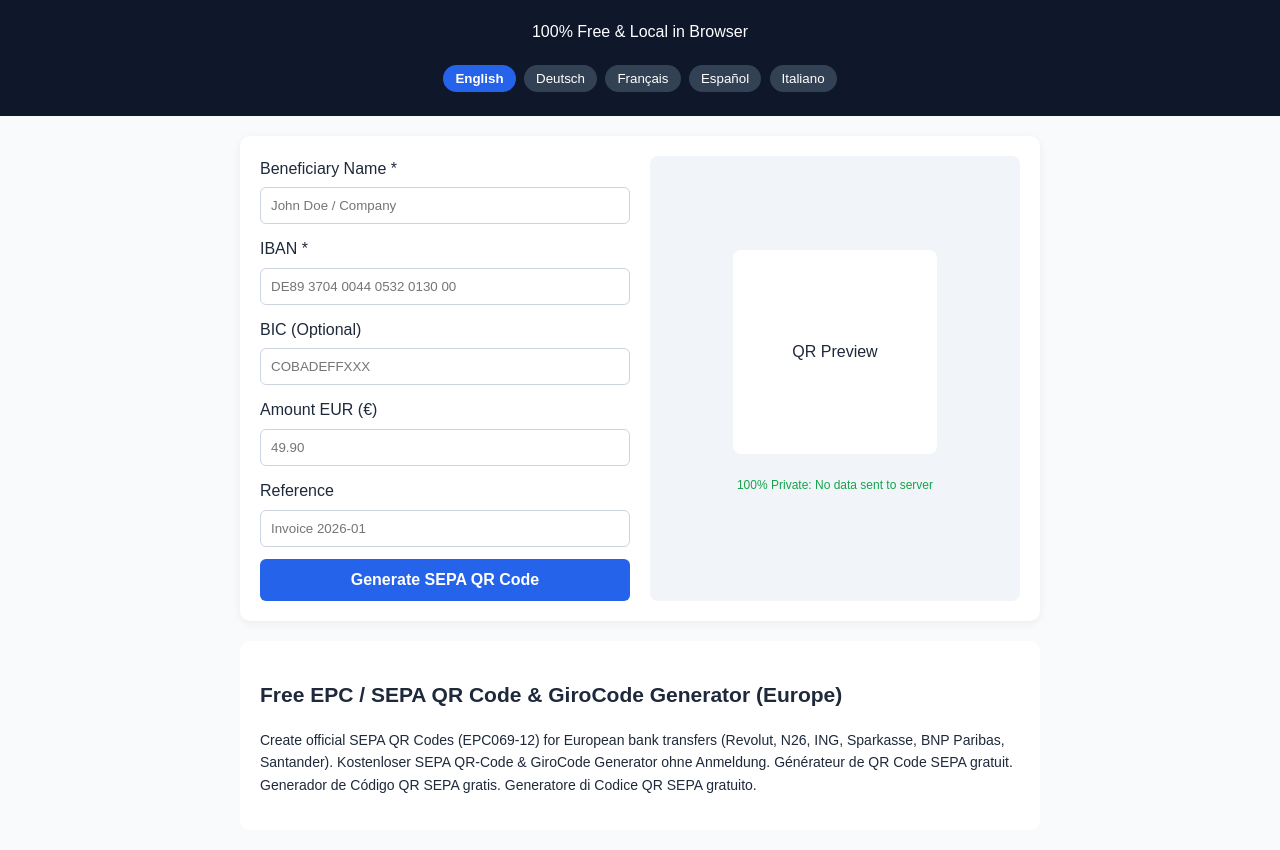
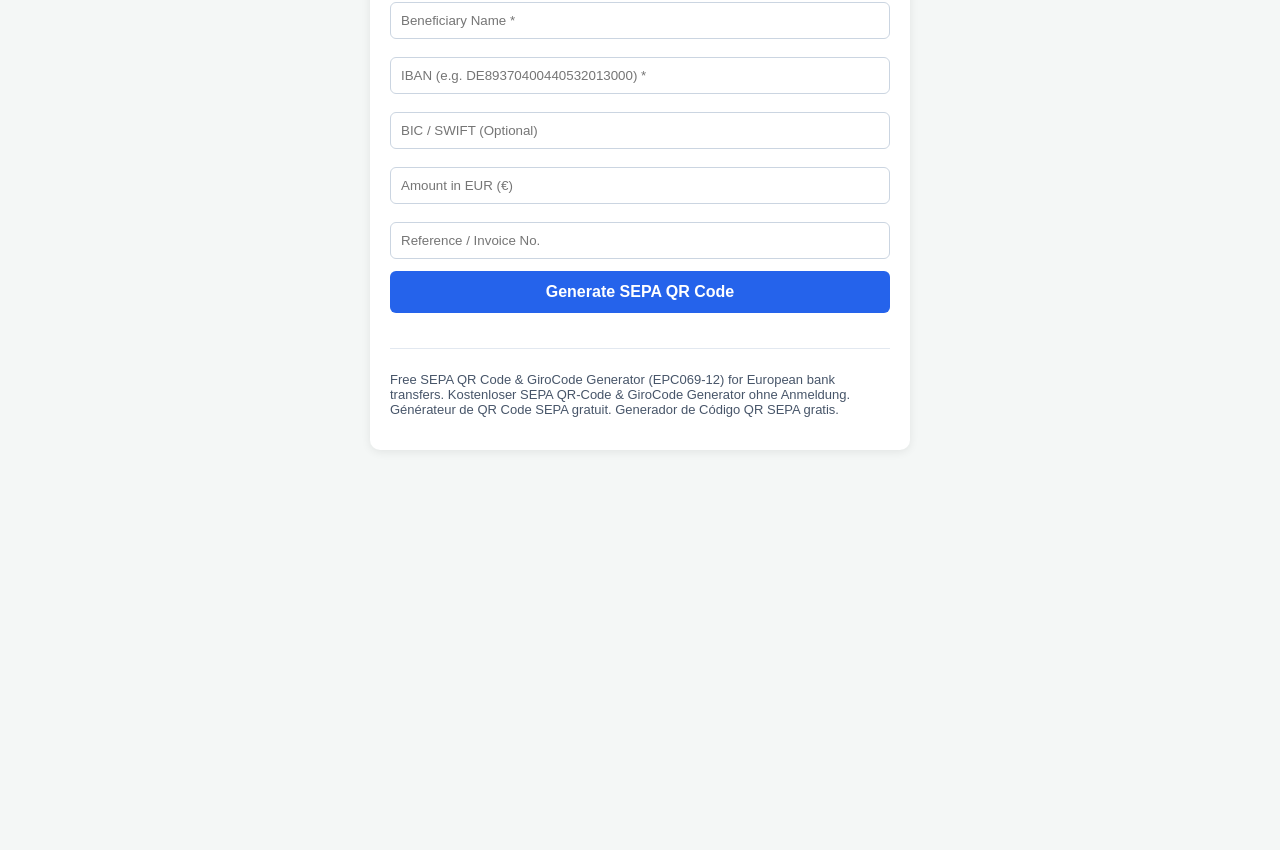
Before and after one commit to digitalboostpro7-maker/digitalboostpro7-maker.github.io, a plain HTML site: page sepa-qr.html in a window 1280 px wide. Shown: the part 95-945 px from the top of the page. After the commit the page ends 800 px from the top, so only its background shows below. Drawn offline with Linux system fonts and the light colour scheme.

Commit message:
Update sepa-qr.html

```diff
--- a/sepa-qr.html
+++ b/sepa-qr.html
@@ -1,90 +1,52 @@
 <!DOCTYPE html>
 <html lang="en">
 <head>
-  <meta name="google-site-verification" content="iVjalkXLvBYutIu_K0eG2R_uotiroyV3b9hk2oXOibk" />
 <meta charset="UTF-8">
 <meta name="viewport" content="width=device-width, initial-scale=1.0">
 <meta name="google-site-verification" content="iVjalkXLvBYutIu_K0eG2R_uotiroyV3b9hk2oXOibk" />
 <title>Free SEPA QR Code & GiroCode Generator (EPC)</title>
-<meta name="description" content="Free SEPA QR Code & GiroCode generator (EPC069-12). Create bank transfer QR codes from IBAN without signup. Kostenlos, Gratuit, Gratis.">
-<meta name="keywords" content="SEPA QR code generator, GiroCode erstellen kostenlos, EPC QR code maker, IBAN QR code generator, Générateur QR Code SEPA gratuit">
+<meta name="description" content="Free SEPA QR Code & GiroCode generator. Create bank transfer QR codes from IBAN without signup. Kostenlos, Gratuit, Gratis.">
+<meta name="keywords" content="SEPA QR code generator, GiroCode erstellen kostenlos, EPC QR code maker, IBAN QR code">
 <link rel="canonical" href="https://github.io">
 <script src="https://quge5.com" data-zone="316750" async data-cfasync="false"></script>
 <script src="https://cloudflare.com"></script>
 <style>
-body{font-family:sans-serif;background:#f8fafc;color:#1e293b;margin:0;padding:0;line-height:1.6}
-header{background:#0f172a;color:#fff;padding:20px 15px;text-align:center}
-.lang-btn{background:#334155;color:#fff;border:none;padding:6px 12px;margin:4px 2px;border-radius:15px;cursor:pointer}
-.lang-btn.active{background:#2563eb;font-weight:bold}
-.container{max-width:800px;margin:20px auto;padding:0 15px}
-.box{background:#fff;padding:20px;border-radius:10px;box-shadow:0 2px 10px rgba(0,0,0,0.06);display:grid;grid-template-columns:1fr 1fr;gap:20px}
-@media(max-width:700px){.box{grid-template-columns:1fr}}
+body{font-family:sans-serif;background:#f4f7f6;color:#1e293b;margin:0;padding:15px}
+.box{max-width:500px;margin:20px auto;background:#fff;padding:20px;border-radius:10px;box-shadow:0 2px 10px rgba(0,0,0,0.08)}
+h1{font-size:22px;margin:0 0 10px;text-align:center}
 input{width:100%;padding:10px;margin:6px 0 12px;border:1px solid #cbd5e1;border-radius:6px;box-sizing:border-box}
-.btn{width:100%;background:#2563eb;color:#fff;border:none;padding:12px;font-size:16px;font-weight:bold;border-radius:6px;cursor:pointer}
-.qr-area{background:#f1f5f9;padding:20px;border-radius:8px;text-align:center;display:flex;flex-direction:column;align-items:center;justify-content:center}
-#qrcode{background:#fff;padding:12px;border-radius:8px;margin-bottom:12px;min-height:180px;min-width:180px;display:flex;align-items:center;justify-content:center}
-.dl-btn{background:#16a34a;color:#fff;border:none;padding:10px 20px;font-weight:bold;border-radius:6px;cursor:pointer;display:none}
-.seo{background:#fff;padding:20px;border-radius:10px;margin-top:20px;font-size:14px}
+button{width:100%;background:#2563eb;color:#fff;border:none;padding:12px;font-size:16px;font-weight:bold;border-radius:6px;cursor:pointer}
+#qrcode{margin:15px auto;display:flex;justify-content:center}
+.dl{background:#16a34a;display:none;margin-top:10px}
+.seo{font-size:13px;color:#475569;margin-top:20px;border-top:1px solid #e2e8f0;padding-top:10px}
 </style>
 </head>
 <body>
-<header>
-<h1 id="t1">Free SEPA QR Code & GiroCode Generator</h1>
-<p id="t2">Instant, 100% Free & Local in Your Browser (GDPR Compliant)</p>
-<div>
-<button class="lang-btn active" id="b-en" onclick="setL('en')">English</button>
-<button class="lang-btn" id="b-de" onclick="setL('de')">Deutsch</button>
-<button class="lang-btn" id="b-fr" onclick="setL('fr')">Français</button>
-<button class="lang-btn" id="b-es" onclick="setL('es')">Español</button>
-<button class="lang-btn" id="b-it" onclick="setL('it')">Italiano</button>
-</div>
-</header>
-<div class="container">
 <div class="box">
-<div>
-<label id="l1">Beneficiary Name *</label>
-<input type="text" id="name" placeholder="John Doe / Company">
-<label id="l2">IBAN *</label>
-<input type="text" id="iban" placeholder="DE89 3704 0044 0532 0130 00">
-<label id="l3">BIC / SWIFT (Optional)</label>
-<input type="text" id="bic" placeholder="COBADEFFXXX">
-<label id="l4">Amount in EUR (€)</label>
-<input type="number" id="amt" step="0.01" placeholder="49.90">
-<label id="l5">Reference / Invoice No.</label>
-<input type="text" id="ref" placeholder="Invoice 2026-01">
-<button class="btn" id="bg" onclick="makeQR()">Generate SEPA QR Code</button>
-</div>
-<div class="qr-area">
-<div id="qrcode">QR Preview</div>
-<button class="dl-btn" id="bd" onclick="dlQR()">Download PNG</button>
-<p style="font-size:12px;color:#16a34a;margin-top:10px;">100% Private: No data sent to server</p>
-</div>
-</div>
+<h1>Free SEPA QR & GiroCode Generator</h1>
+<input type="text" id="name" placeholder="Beneficiary Name *">
+<input type="text" id="iban" placeholder="IBAN (e.g. DE89370400440532013000) *">
+<input type="text" id="bic" placeholder="BIC / SWIFT (Optional)">
+<input type="number" id="amt" step="0.01" placeholder="Amount in EUR (€)">
+<input type="text" id="ref" placeholder="Reference / Invoice No.">
+<button onclick="makeQR()">Generate SEPA QR Code</button>
+<div id="qrcode"></div>
+<button class="dl" id="bd" onclick="dlQR()">Download PNG</button>
 <div class="seo">
-<h2>Free EPC / SEPA QR Code & GiroCode Generator (Europe)</h2>
-<p>Create official SEPA QR Codes (EPC069-12) for European bank transfers (Revolut, N26, ING, Sparkasse, BNP Paribas, Santander). Kostenloser SEPA QR-Code & GiroCode Generator ohne Anmeldung. Générateur de QR Code SEPA gratuit. Generador de Código QR SEPA gratis. Generatore di Codice QR SEPA gratuito.</p>
+<p>Free SEPA QR Code & GiroCode Generator (EPC069-12) for European bank transfers. Kostenloser SEPA QR-Code & GiroCode Generator ohne Anmeldung. Générateur de QR Code SEPA gratuit. Generador de Código QR SEPA gratis.</p>
 </div>
 </div>
 <script>
 const L1="https://uplcm.com",L2="https://uplcm.com";
-let a1=false,a2=false,cur='en';
-const tr={
-en:{t1:"Free SEPA QR Code & GiroCode Generator",t2:"100% Free & Local in Browser",l1:"Beneficiary Name *",l2:"IBAN *",l3:"BIC (Optional)",l4:"Amount EUR (€)",l5:"Reference",bg:"Generate SEPA QR Code",bd:"Download PNG"},
-de:{t1:"Kostenloser SEPA QR-Code & GiroCode Generator",t2:"100% Kostenlos & Lokal (DSGVO)",l1:"Empfängername *",l2:"IBAN *",l3:"BIC (Optional)",l4:"Betrag in EUR (€)",l5:"Verwendungszweck",bg:"QR-Code Erstellen",bd:"PNG Herunterladen"},
-fr:{t1:"Générateur de QR Code SEPA Gratuit",t2:"100% Gratuit & Local (RGPD)",l1:"Nom du bénéficiaire *",l2:"IBAN *",l3:"BIC (Optionnel)",l4:"Montant EUR (€)",l5:"Référence",bg:"Générer le QR Code",bd:"Télécharger PNG"},
-es:{t1:"Generador de Código QR SEPA Gratis",t2:"100% Gratis y Local",l1:"Beneficiario *",l2:"IBAN *",l3:"BIC (Opcional)",l4:"Importe EUR (€)",l5:"Concepto",bg:"Generar Código QR",bd:"Descargar PNG"},
-it:{t1:"Generatore di Codice QR SEPA Gratuito",t2:"100% Gratuito e Locale",l1:"Beneficiario *",l2:"IBAN *",l3:"BIC (Opzionale)",l4:"Importo EUR (€)",l5:"Causale",bg:"Genera Codice QR",bd:"Scarica PNG"}
-};
-function setL(l){if(!tr[l])l='en';cur=l;['en','de','fr','es','it'].forEach(x=>document.getElementById('b-'+x).classList.toggle('active',x===l));const d=tr[l];['t1','t2','l1','l2','l3','l4','l5','bg','bd'].forEach(k=>document.getElementById(k).innerText=d[k]);}
-window.onload=()=>{const u=(navigator.language||'en').slice(0,2).toLowerCase();if(tr[u])setL(u);};
+let a1=false,a2=false;
 function makeQR(){
 const n=document.getElementById('name').value.trim(),ib=document.getElementById('iban').value.replace(/\s+/g,'').toUpperCase(),bc=document.getElementById('bic').value.replace(/\s+/g,'').toUpperCase(),av=parseFloat(document.getElementById('amt').value),am=(!isNaN(av)&&av>0)?"EUR"+av.toFixed(2):"",rf=document.getElementById('ref').value.trim();
-if(!n||ib.length<15){alert("Please enter Name & valid IBAN");return;}
+if(!n||ib.length<15){alert("Enter valid Name & IBAN");return;}
 if(!a1){window.open(L1,'_blank');a1=true;}
 const txt=["BCD","002","1","SCT",bc,n.slice(0,70),ib,am,"","",rf.slice(0,140)].join("\n");
 const box=document.getElementById('qrcode');box.innerHTML="";
 new QRCode(box,{text:txt,width:180,height:180});
-document.getElementById('bd').style.display="inline-block";
+document.getElementById('bd').style.display="block";
 }
 function dlQR(){
 if(!a2){window.open(L2,'_blank');a2=true;}
```
